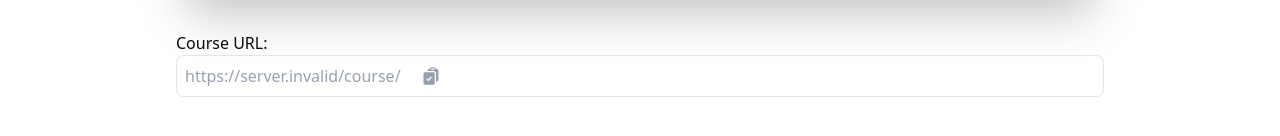
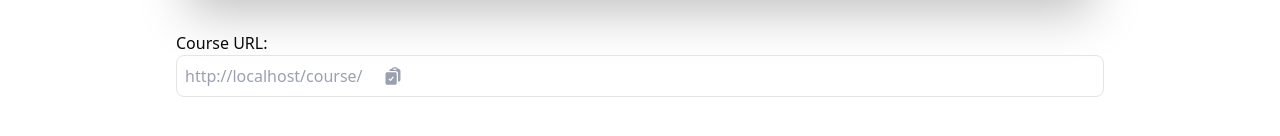
Before and after one commit to CodeForgeNet/ai-course-generator, a Next.js app: page /create-course/1/finish in a window 1280 px wide. Shown: the part 546-682 px from the top of the page. Built offline with nearby package versions, Linux system fonts and the light colour scheme; no server answers; the database is empty.

Commit message:
update url button

```diff
--- a/app/create-course/[courseId]/finish/page.jsx
+++ b/app/create-course/[courseId]/finish/page.jsx
@@ -18,12 +18,13 @@ function FinishScreen({ params: paramsPromise }) {
   const router = useRouter();
 
   const [host, setHost] = useState("");
+
   useEffect(() => {
-    setHost(
-      process.env.NEXT_PUBLIC_HOST_NAME ||
-        (typeof window !== "undefined" ? window.location.origin : "")
-    );
+    if (typeof window !== "undefined") {
+      setHost(window.location.origin);
+    }
     params && GetCourse();
+    // eslint-disable-next-line
   }, [params, user]);
 
   useEffect(() => {
```
